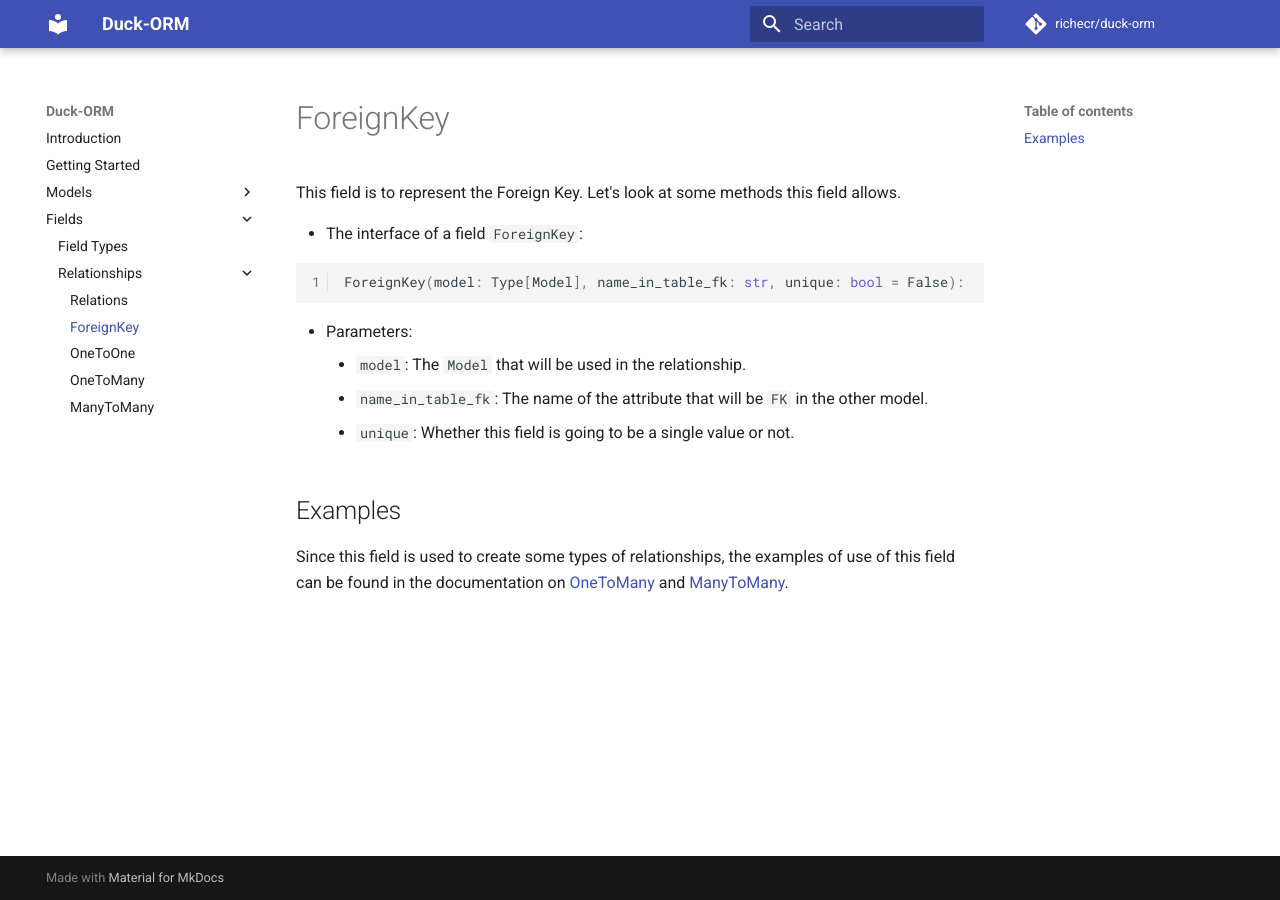
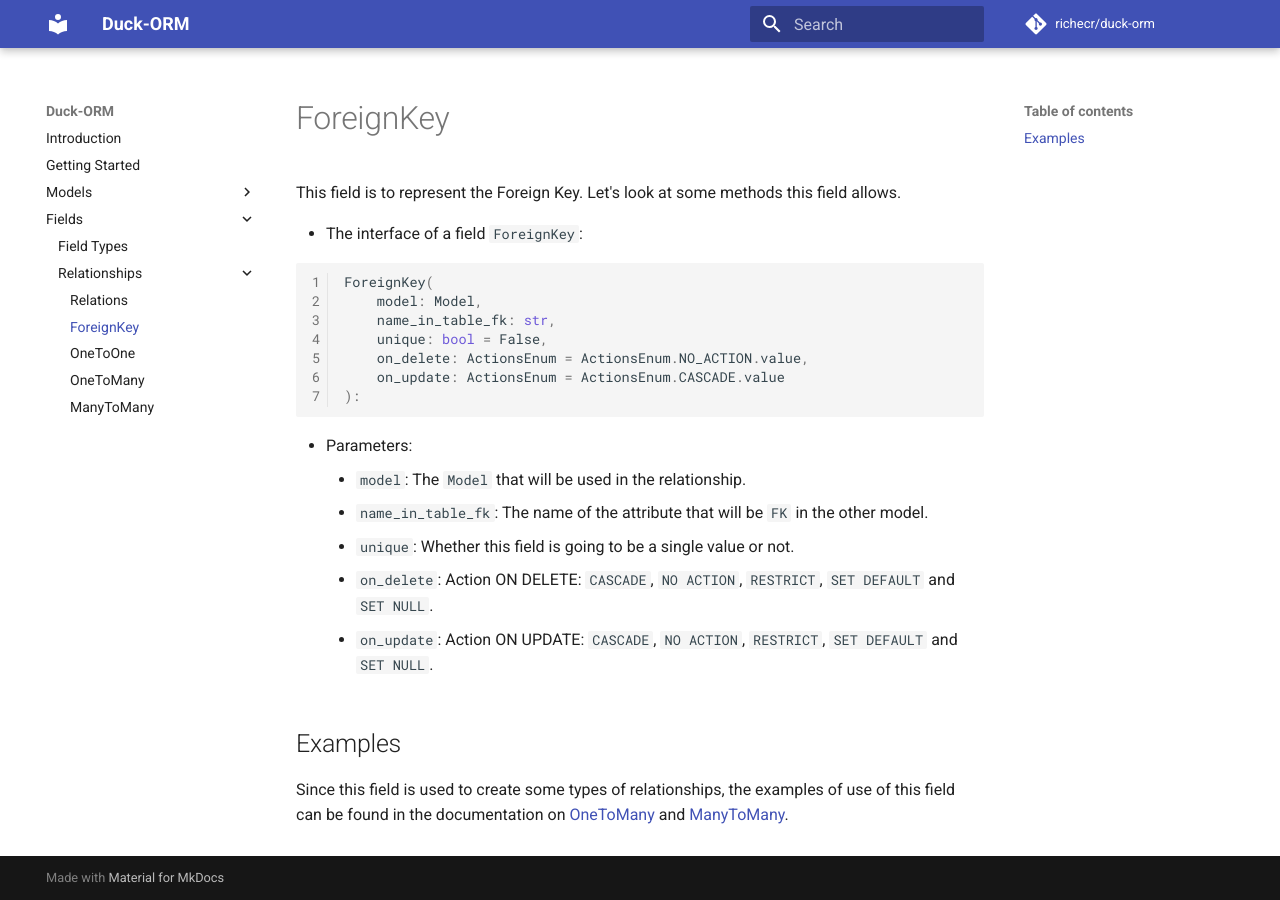
Before and after one commit to richecr/duck-orm, an MkDocs documentation site: the page built from docs/fields/foreignkey.md, in a window 1280 px wide. Built offline with MkDocs 1.6.1 and Material for MkDocs 9.7.7, drawn with Linux system fonts in a browser that asks for light colours; comment, search, counter and statistics services are not loaded.

Commit message:
Refactor in issues: #17 e #19

````diff
--- a/docs/fields/foreignkey.md
+++ b/docs/fields/foreignkey.md
@@ -6,7 +6,13 @@
 - The interface of a field `ForeignKey`:
 
 ``` python
-ForeignKey(model: Type[Model], name_in_table_fk: str, unique: bool = False):
+ForeignKey(
+    model: Model,
+    name_in_table_fk: str,
+    unique: bool = False,
+    on_delete: ActionsEnum = ActionsEnum.NO_ACTION.value,
+    on_update: ActionsEnum = ActionsEnum.CASCADE.value
+):
 ```
 
 - Parameters:
@@ -14,6 +20,10 @@
     - `name_in_table_fk`: The name of the attribute that will be `FK` in
     the other model.
     - `unique`: Whether this field is going to be a single value or not.
+    - `on_delete`: Action ON DELETE: `CASCADE`, `NO ACTION`, `RESTRICT`,
+    `SET DEFAULT` and `SET NULL`.
+    - `on_update`: Action ON UPDATE: `CASCADE`, `NO ACTION`, `RESTRICT`,
+    `SET DEFAULT` and `SET NULL`.
 
 ## Examples
 
````
Also changed, not shown: docs/fields/one_to_one.md (+10 -1 lines), 5 other files.
